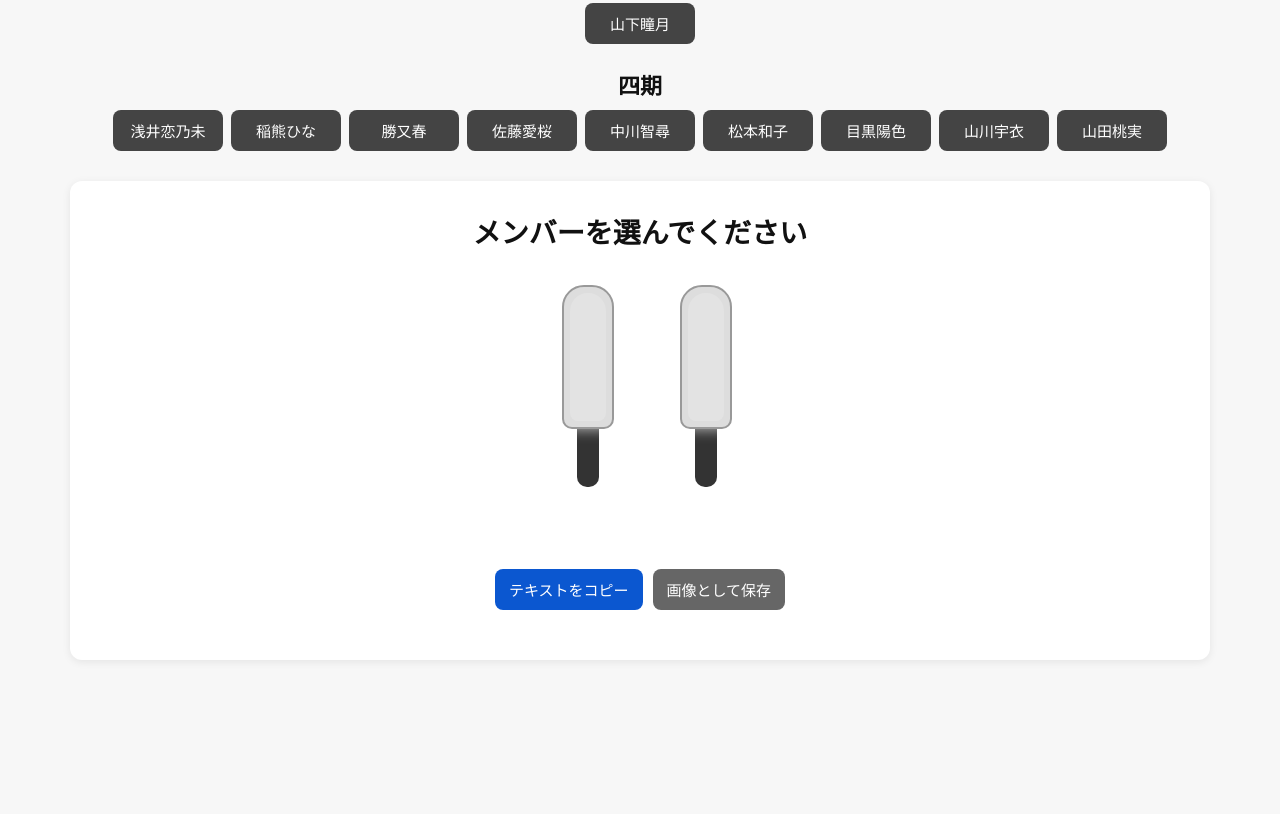
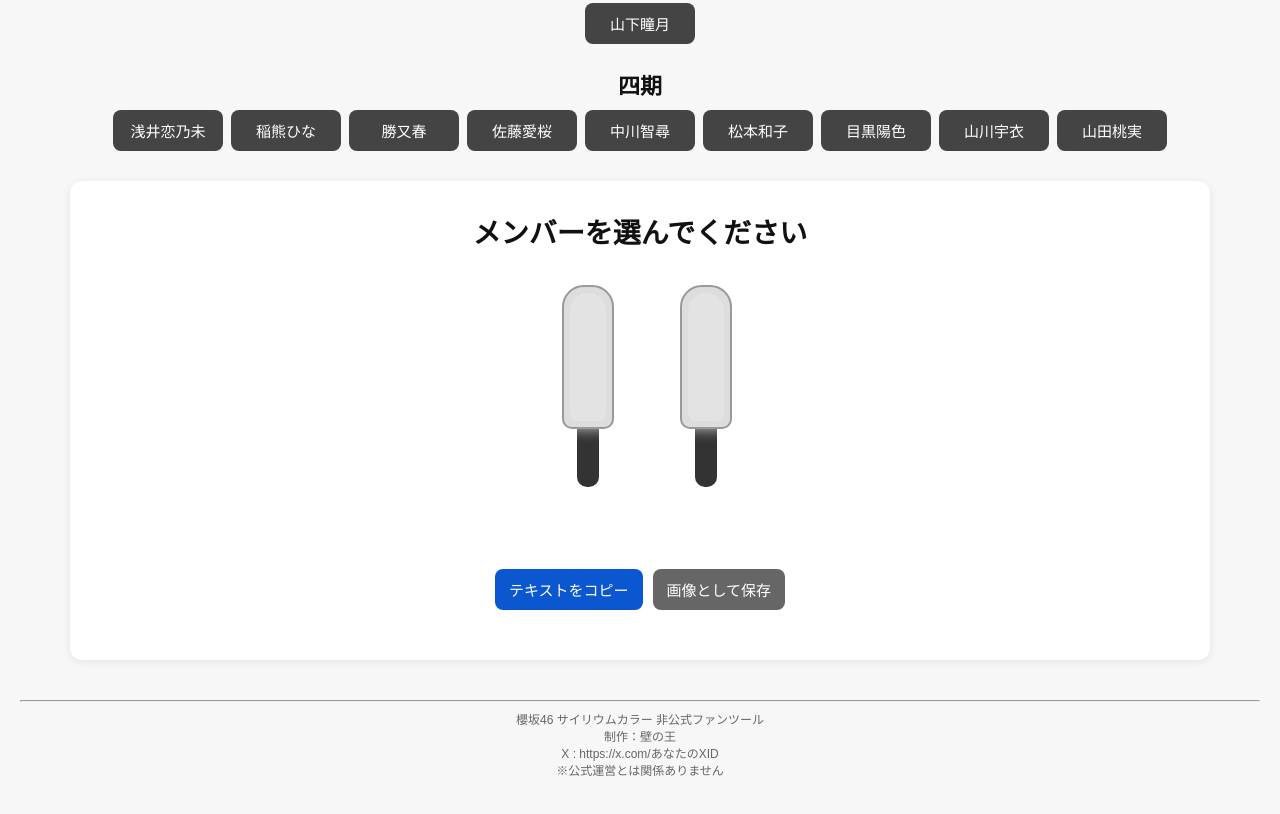
Before and after one commit to kabenoo/sakurazaka-penlight, a plain HTML site: page index.html in a window 1280 px wide. Shown: the part 521-1335 px from the top of the page. Before the commit the page ends 1201 px from the top, so only its background shows below. Drawn offline with nearby package versions, Linux system fonts and the light colour scheme.

Commit message:
Update index.html

```diff
--- a/index.html
+++ b/index.html
@@ -787,5 +787,12 @@
       updateTwoModeButton();
     });
   </script>
+<hr style="margin-top:40px">
+<div style="text-align:center;font-size:12px;color:#666;margin-bottom:20px;">
+櫻坂46 サイリウムカラー 非公式ファンツール<br>
+制作：壁の王<br>
+X : https://x.com/あなたのXID<br>
+※公式運営とは関係ありません
+</div>
 </body>
 </html>
```
